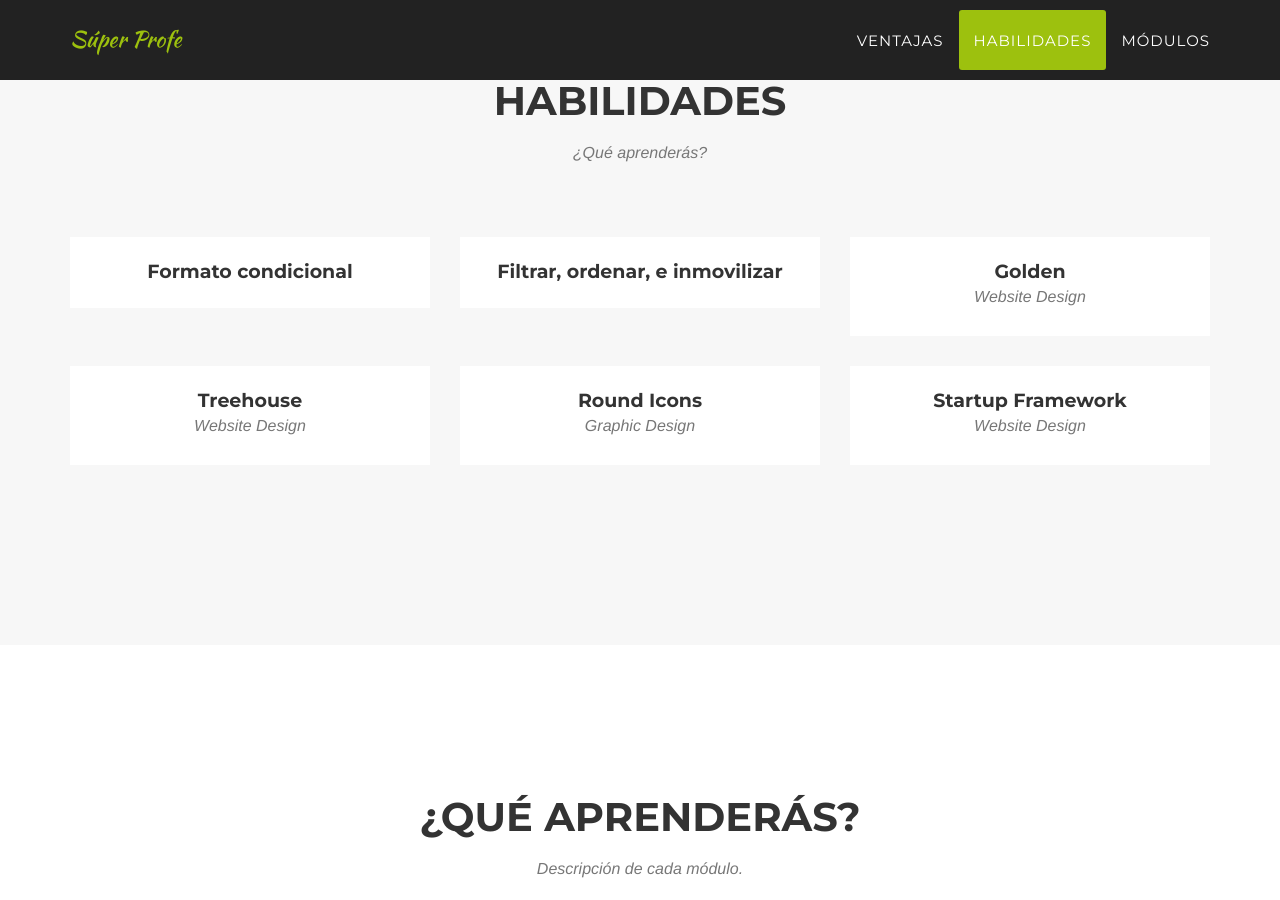
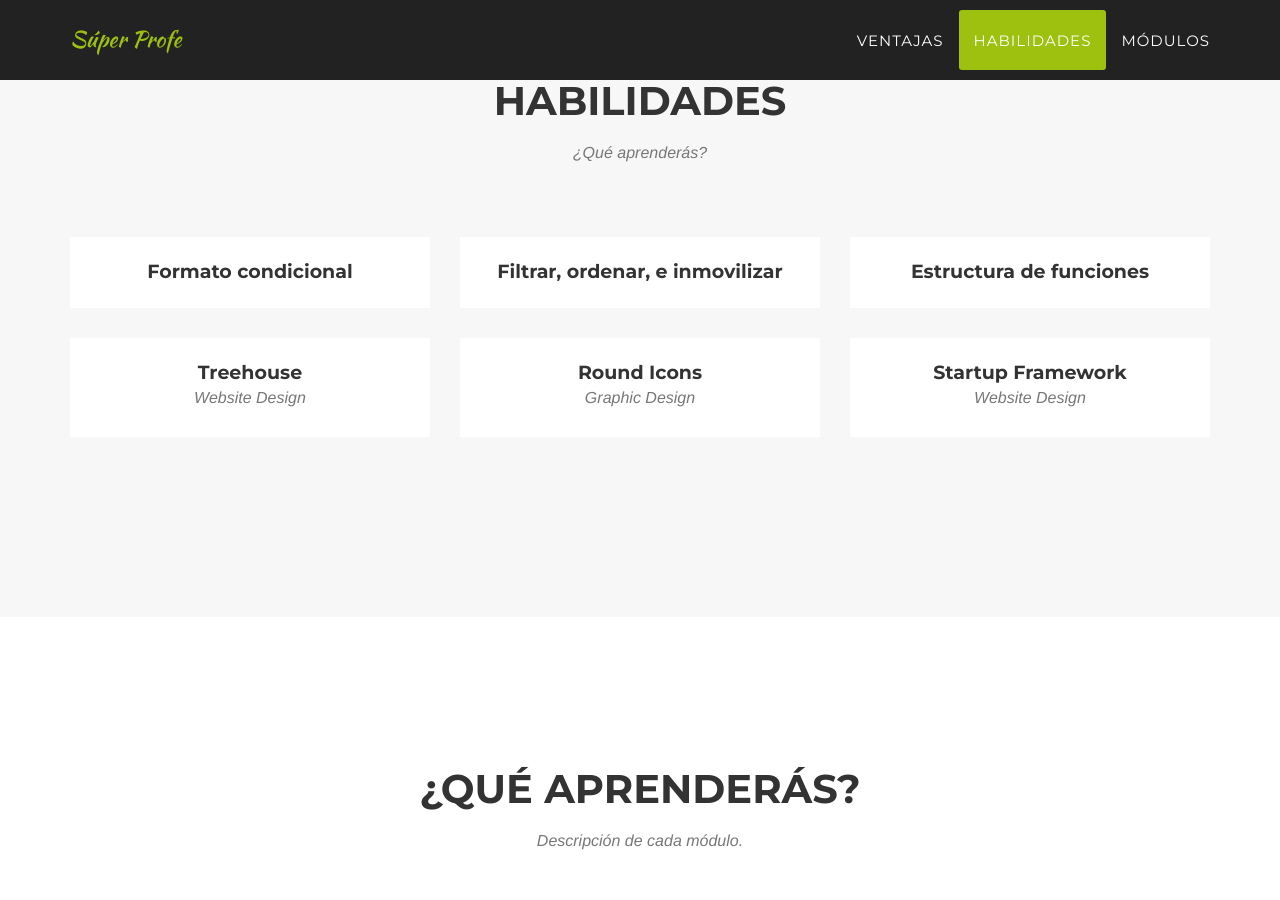
Before and after one commit to camachevaz/superProfe, a Jekyll site: the page built from _posts/2014-07-16-project-3.markdown, in a window 1280 px wide and 900 px high, scrolled down 1616 px. Built offline with Jekyll 4.4.1, drawn with Linux system fonts in a browser that asks for light colours; some web fonts are replaced; some of the changed lines change nothing that is shown.

Commit message:
Update 2014-07-16-project-3.markdown

```diff
--- a/_posts/2014-07-16-project-3.markdown
+++ b/_posts/2014-07-16-project-3.markdown
@@ -1,15 +1,13 @@
 ---
-title: Golden
-subtitle: Website Design
+title: Estructura de funciones
+apps: Microsoft Excel y Google Sheets
 layout: default
 modal-id: 3
 date: 2014-07-16
 img: golden.png
 thumbnail: golden-thumbnail.png
 alt: image-alt
-project-date: April 2014
-client: Start Bootstrap
-category: Web Development
-description: Lorem ipsum dolor sit amet, usu cu alterum nominavi lobortis. At duo novum diceret. Tantas apeirian vix et, usu sanctus postulant inciderint ut, populo diceret necessitatibus in vim. Cu eum dicam feugiat noluisse.
+modulo: Hola fórmulas y funciones
+description: Estructura operaciones simples o complejas para realizar automáticamente cualquier cálculo que necesites.
 
 ---
```
